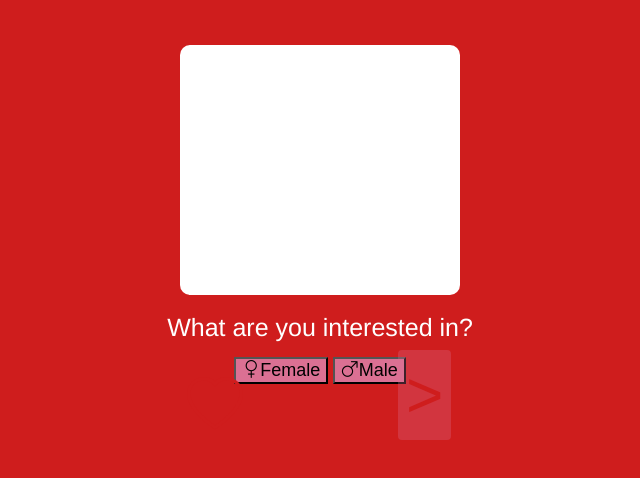
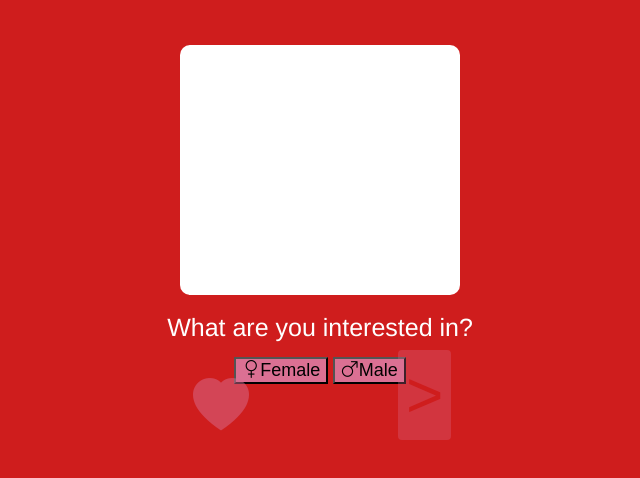
Before and after one commit to leamontoya19/proyecto_consumir_API, a plain HTML site: page index.html in a window 1280 px wide. Shown: the part 162-640 px from the top of the page, without its empty margins (320-960 px from the left). Drawn offline with nearby package versions, Linux system fonts and the light colour scheme; no server answers.

Commit message:
modified:   css/style.css 	modified:   index.html 	modified:   js/app.js

```diff
--- a/css/style.css
+++ b/css/style.css
@@ -34,15 +34,19 @@ body{
     background-color:rgba(216, 112, 147, 0.285);
 }
 /*el botón de like*/
-#heart{
+.heart{
     position: absolute;
     background: none;
     border: none;
     font-size: 3.5rem;
     top: 67%;
     margin-left: -133px;
-    color: rgb(207, 29, 29);
+    color:rgba(216, 112, 147, 0.482);
+    cursor: pointer;
+}
 
+.heart.red-heart{
+    color:red
 }
 .userName{
     font-size: larger;
--- a/index.html
+++ b/index.html
@@ -14,7 +14,7 @@
         <h1 class="title">Hearted</h1>
 
         <button class="next-user" id="next-user">&#62;</button>
-        <i class="bi bi-heart" class="bi bi-heart-fill" id="heart"></i>
+        <button class="heart" onclick="cambiarColor()" id="heart"><i class="bi bi-heart-fill"></i></button>
         <div id="app">
         </div>
         <br>
--- a/js/app.js
+++ b/js/app.js
@@ -79,3 +79,9 @@ function filterMaleUsers() {
 
 const btnMale = document.getElementById("gender-male");
 btnMale.addEventListener("click", filterMaleUsers);
+
+//-----botón like------
+function cambiarColor() {
+    const btnHeart = document.getElementById("heart");
+    btnHeart.classList.toggle("red-heart");
+  }
```
